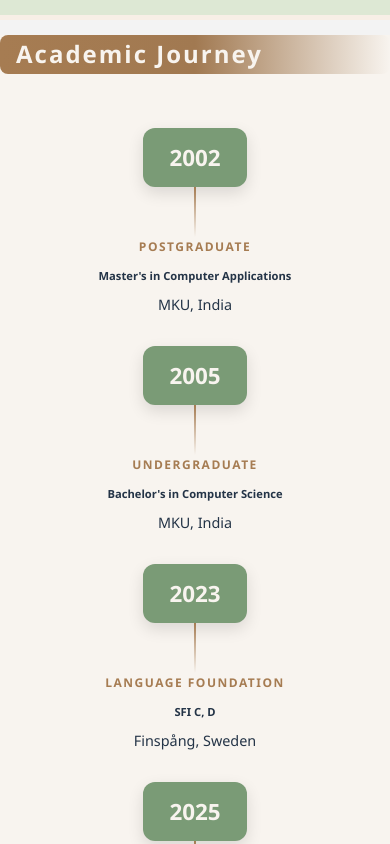
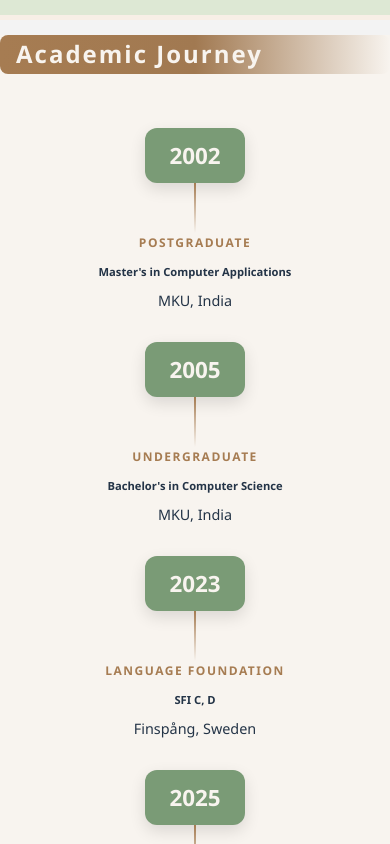
Before and after one commit to Kathambari-Kumar/Kathambari-Indrajith-Portfolio, a React (Vite) app: page / in a window 390 px wide. Shown: the part 2760-3604 px from the top of the page. Built offline with nearby package versions, Linux system fonts and the light colour scheme.

Commit message:
Fix mobile Academic-Year-Tag

```diff
--- a/src/App.css
+++ b/src/App.css
@@ -959,6 +959,10 @@ gap: 30px;
 display: none;
 }
 
+.year-tag {
+  padding: 10px 24px;
+}
+
 .journey-point,
 .journey-point.bottom {
 flex-direction: column;
```
